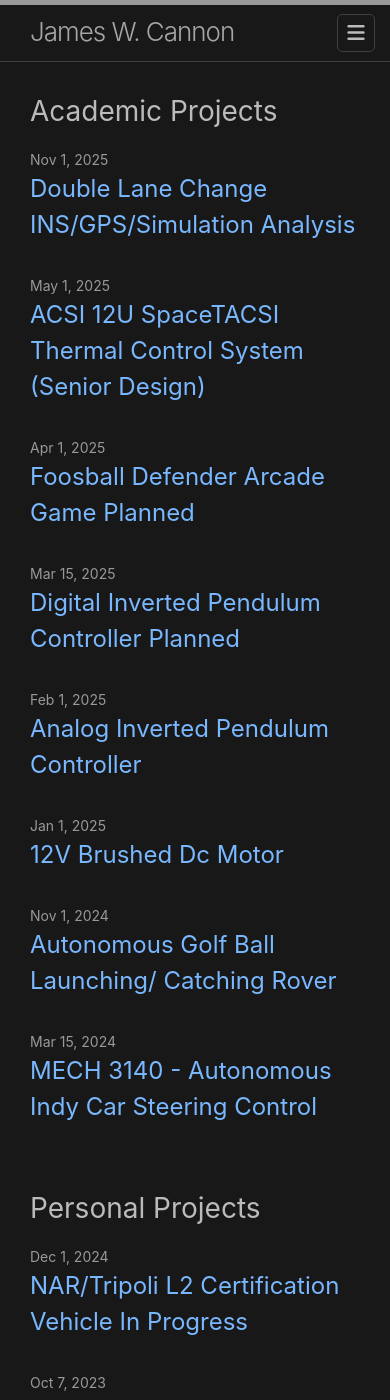
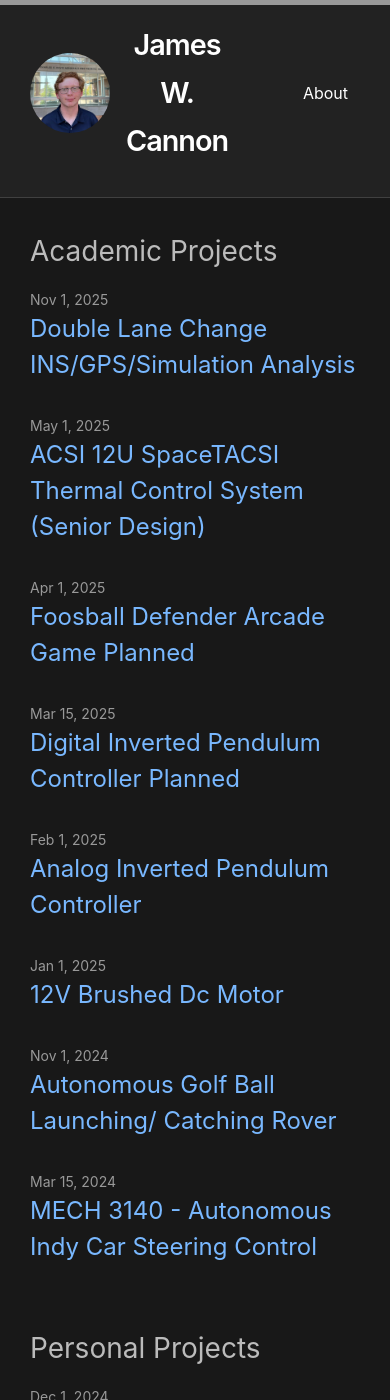
Before and after one commit to jacan20/portfolio, a Jekyll site: the page built from index.md, in a window 390 px wide and 1400 px high. Built offline with Jekyll 4.4.1, drawn with Linux system fonts in a browser that asks for light colours.

Commit message:
fixed header footer

```diff
--- a/_includes/footer.html
+++ b/_includes/footer.html
@@ -4,21 +4,9 @@
   <div class="wrapper">
 
     <div class="footer-col-wrapper">
-      <div class="footer-col">
-      {%- if site.author %}
-        <ul class="contact-list">
-          {% if site.author.name -%}
-            <li class="p-name">{{ site.author.name | escape }}</li>
-          {% endif -%}
-          {% if site.author.email -%}
-            <li><a class="u-email" href="mailto:{{ site.author.email }}">{{ site.author.email }}</a></li>
-          {%- endif %}
-        </ul>
-      {%- endif %}
-      </div>
-      <div class="footer-col">
-        <p>{{ site.description | escape }}</p>
-      </div>
+
+      <p>{{ site.description | escape }}</p>
+
     </div>
 
     <div class="social-links">
--- a/_includes/header.html
+++ b/_includes/header.html
@@ -1,27 +1,24 @@
 <header class="site-header">
+  <div class="header-top wrapper">
+    <!-- Left Column: Profile Picture -->
+    <div class="header-left">
+      <img
+        class="profile-pic"
+        src="{{ '/media/profile.jpg' | relative_url }}"
+        alt="{{ site.title | escape }} profile picture"
+      >
+    </div>
 
-  <div class="wrapper">
-    {%- assign default_paths = site.pages | map: "path" -%}
-    {%- assign page_paths = site.minima.nav_pages | default: default_paths -%}
-    {%- assign page_titles = site.pages | map: 'title' | compact %}
-    <a class="site-title" rel="author" href="{{ '/' | relative_url }}">{{ site.title | escape }}</a>
+    <!-- Center Column: Site Title -->
+    <div class="header-center">
+      <a class="site-title" rel="author" href="{{ '/' | relative_url }}">
+        {{ site.title | escape }}
+      </a>
+    </div>
 
-    {%- unless page_titles == empty %}
-      <nav class="site-nav">
-        <input type="checkbox" id="nav-trigger" class="nav-trigger" />
-        <label for="nav-trigger">
-          <span class="menu-icon fas fa-bars fa-lg"></span>
-        </label>
-
-        <div class="drawer-container">
-          <div class="drawer">
-            {%- include nav-items.html paths = page_paths %}
-          </div>
-        </div>
-        <div class="slab">
-          {%- include nav-items.html paths = page_paths %}
-        </div>
-      </nav>
-    {%- endunless %}
+    <!-- Right Column: About Link -->
+    <div class="header-right">
+      <a class="about-link" href="{{ '/about' | relative_url }}">About</a>
+    </div>
   </div>
 </header>
--- a/_sass/minima/_layout.scss
+++ b/_sass/minima/_layout.scss
@@ -2,10 +2,10 @@
  * Site header
  */
 .site-header {
-  position: fixed;
+  position: static;
   width: 100%;
-  min-height: $spacing-unit * 1.865;
-  line-height: $base-line-height * $base-font-size * 2.25;
+  min-height: $spacing-unit * 1;
+  line-height: $base-line-height * $base-font-size * 2;
   background-color: $background-color;
   border-top: 5px solid $border-color-03;
   border-bottom: 1px solid $border-color-01;
@@ -212,7 +212,7 @@
  * Page content
  */
 .page-content {
-  padding-top: 60px + $spacing-unit;
+  padding-top: 0;
   padding-inline: 0;
   padding-bottom: $spacing-unit;
   flex: 1 0 auto;
--- a/_sass/minima/custom-styles.scss
+++ b/_sass/minima/custom-styles.scss
@@ -1,2 +1,92 @@
-// Placeholder to allow defining custom styles that override everything else.
-// (Use `_sass/minima/custom-variables.scss` to override variable defaults)
+/* Basic dark header styling (optional) */
+.site-header {
+    background-color: #222;
+    color: #fff;
+    padding: 1rem 0;
+    margin-bottom: 2rem; /* Spacing below header */
+  }
+
+  /* Three-column layout for top row */
+  .header-top {
+    display: grid;
+    grid-template-columns: auto 1fr auto; /* Left, center, right */
+    align-items: center;
+    gap: 1rem; /* Horizontal spacing between columns */
+  }
+
+  /* Left column: profile pic */
+  .profile-pic {
+    max-width: 80px;   /* Adjust size as needed */
+    border-radius: 50%;
+    display: block;
+  }
+
+  /* Center column: site title */
+  .site-title {
+    text-align: center;  /* Center text in the middle column */
+    font-size: 1.8rem;
+    font-weight: 600;
+    color: #fff;
+    text-decoration: none;
+    margin: 0;
+  }
+  .site-title:hover {
+    color: #ddd;
+  }
+
+  /* Right column: nav & about link */
+  .site-nav a {
+    color: #fff;
+    text-decoration: none;
+    padding: 0.4rem 0.8rem;
+  }
+  .site-nav a:hover {
+    background-color: #333;
+  }
+
+  .about-link {
+    color: #fff;
+    text-decoration: none;
+    border: 1px solid transparent;
+    border-radius: 4px;
+    padding: 0.4rem 0.8rem;
+  }
+  .about-link:hover {
+    background-color: #333;
+    border-color: #444;
+  }
+
+  /* Mobile / hamburger behavior (if desired) */
+  .nav-trigger {
+    display: none;
+  }
+  .drawer-container {
+    display: none;
+  }
+  .slab {
+    display: flex;
+    gap: 1rem;
+  }
+
+  /* Show the hamburger drawer on small screens */
+  @media (max-width: 700px) {
+    .slab {
+      display: none; /* Hide horizontal nav on small screens */
+    }
+    .drawer-container {
+      display: block;
+    }
+    .nav-trigger:checked ~ .drawer-container .drawer {
+      display: block;
+      background-color: #222;
+      padding: 1rem;
+      border: 1px solid #333;
+      box-shadow: 0 2px 5px rgba(0,0,0,0.2);
+    }
+    .drawer {
+      display: none;
+      position: absolute;
+      right: 0;
+      top: 60px; /* Adjust if your header is taller */
+    }
+  }
```
Also changed, not shown: Media/profile.jpg (added).
